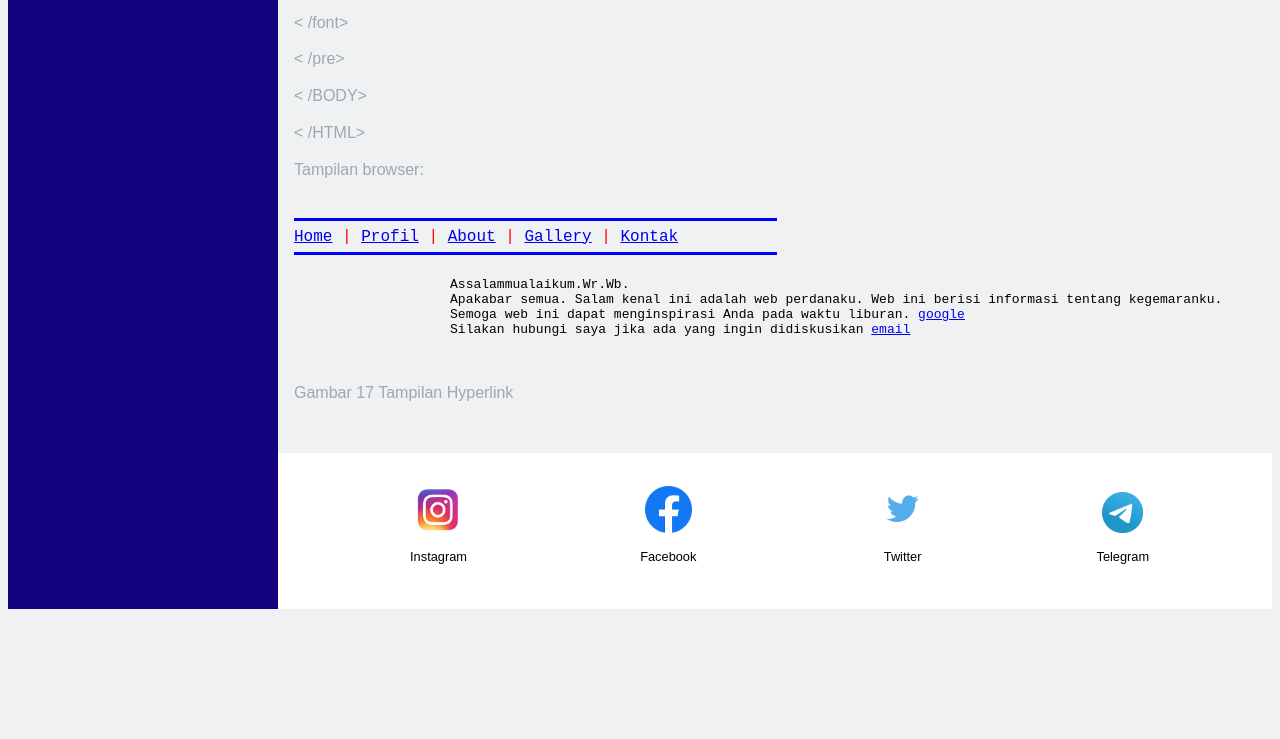
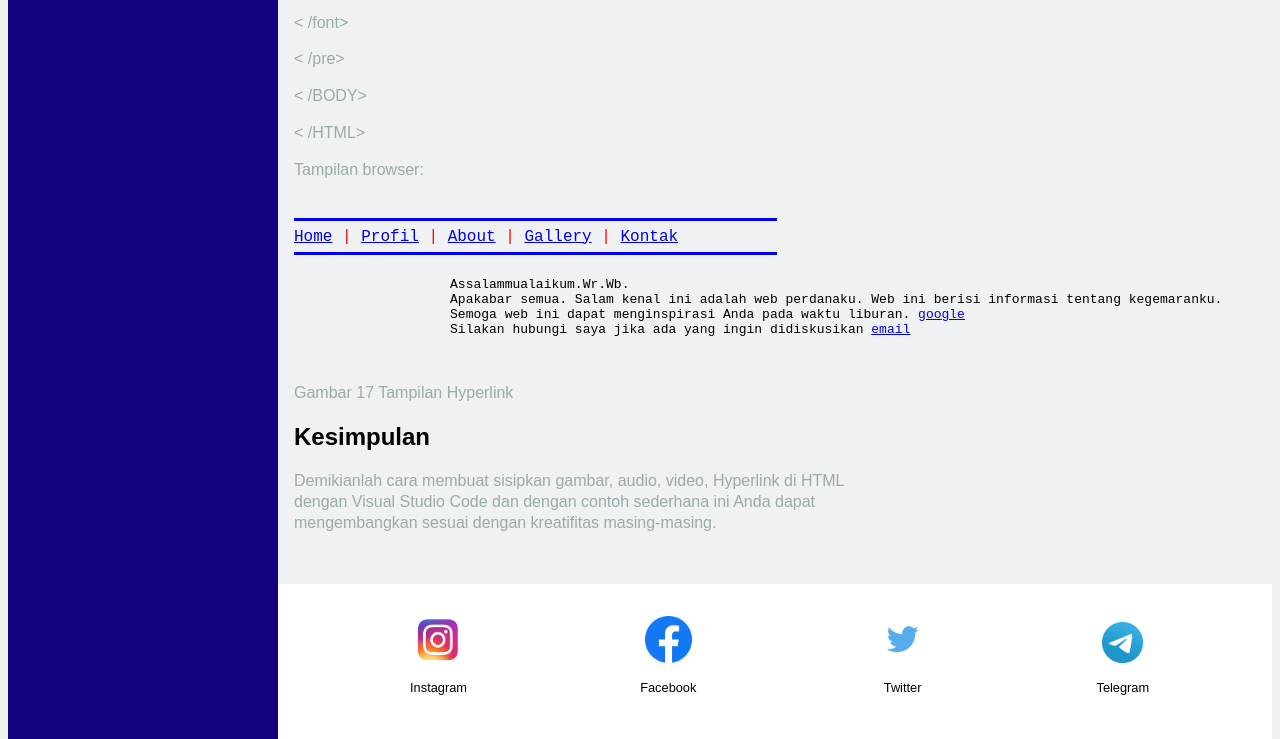
Before and after one commit to hendrikpurnamayuniar/Hyperlink-Menampilkan-Gambar, a plain HTML site: page index.html in a window 1280 px wide. Shown: the part 10762-11501 px from the top of the page. Before the commit the page ends 11371 px from the top, so only its background shows below. Drawn offline with Linux system fonts and the light colour scheme.

Commit message:
Update index.html

```diff
--- a/index.html
+++ b/index.html
@@ -317,7 +317,9 @@
                     </pre>
                 </BODY>
                 <p>Gambar 17 Tampilan Hyperlink</p>
-            </div>
+                 <h2>Kesimpulan</h2>
+                <p>Demikianlah cara membuat sisipkan gambar, audio, video, Hyperlink di HTML dengan Visual Studio Code dan dengan contoh sederhana ini Anda dapat mengembangkan sesuai dengan kreatifitas masing-masing. </p>
+                </div>
             </section>
             <br></main>
         <div class="footer">
```
